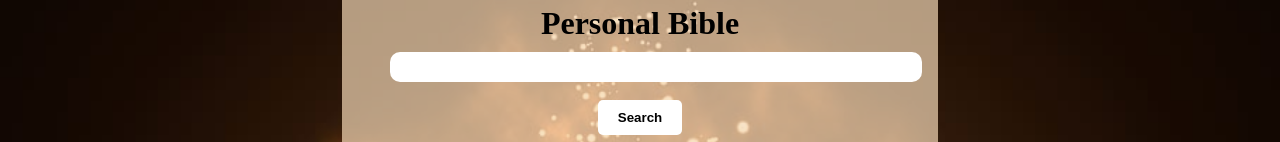
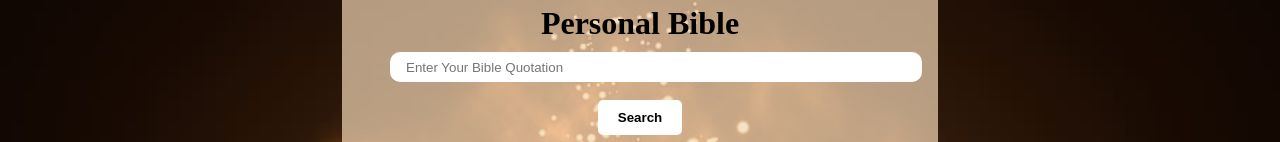
Before and after one commit to Afriyie-Anthony/Bible-API, a plain HTML site: page index.html in a window 1280 px wide. Shown: the part 214-356 px from the top of the page. Drawn offline with Linux system fonts and the light colour scheme.

Commit message:
initial commit

```diff
--- a/index.html
+++ b/index.html
@@ -10,7 +10,7 @@
 
   <div class="container" id="content">
     <h1>Personal  Bible</h1>
-    <input type="text" id="txtVerse"><br>
+    <input type="text" id="txtVerse" placeholder="Enter Your Bible Quotation"><br>
    <div class="btn">
     <button id="class">Search</button>
    </div>
```
